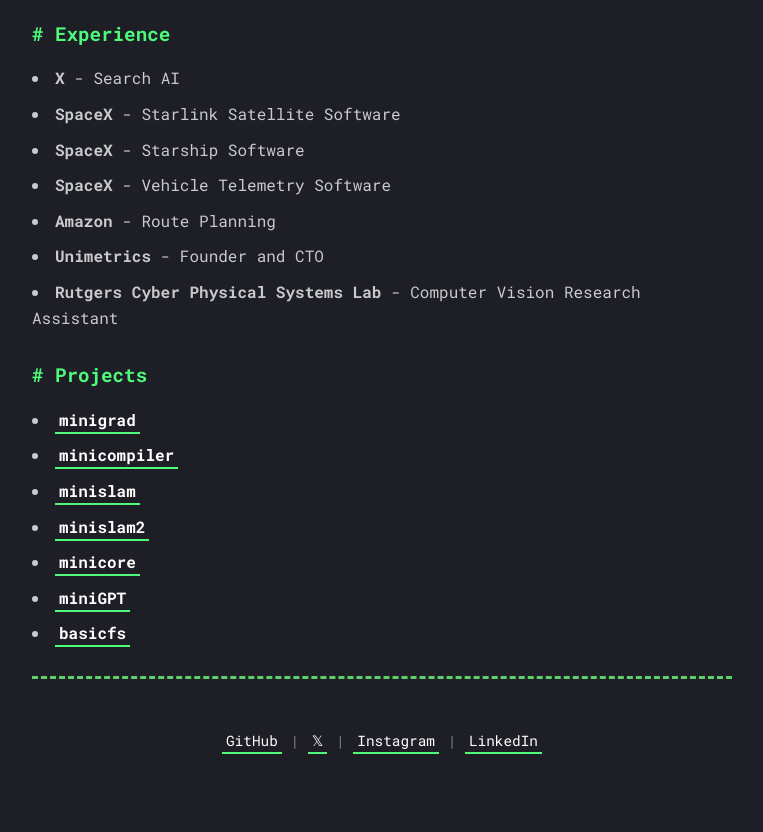
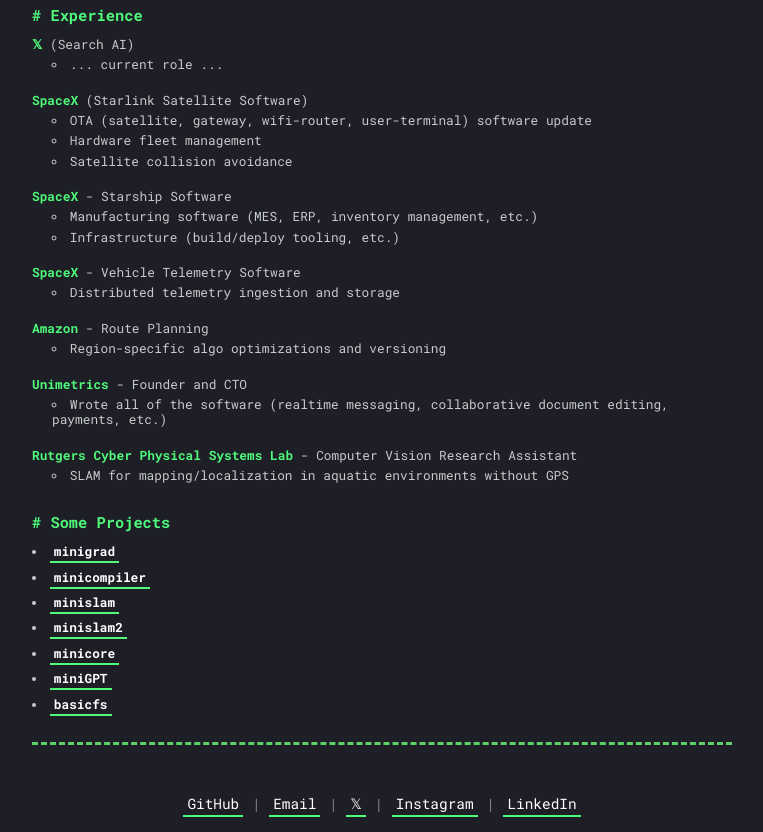
Before and after one commit to markoelez/markoelez.github.io, a plain HTML site: page index.html in a window 1280 px wide. Shown: the part 104-936 px from the top of the page, without its empty margins (258-1021 px from the left). Before the commit the page ends 876 px from the top, so only its background shows below. Drawn offline with Linux system fonts and the light colour scheme.

Commit message:
update site

```diff
--- a/index.html
+++ b/index.html
@@ -12,7 +12,7 @@
             font-family: 'Roboto Mono', sans-serif;
             background-color: #1d1e26;
             color: #c9cacc;
-            line-height: 1.6;
+            line-height: 1.2;
             padding: 20px;
             margin: 0;
             display: flex;
@@ -44,15 +44,38 @@
             margin-top: 30px;
             margin-bottom: 30px;
             text-align: left;
+            font-size: 0.8em;
         }
-        .post {
+        .projects {
             margin-top: 30px;
             margin-bottom: 30px;
             text-align: left;
+            font-size: 0.8em;
         }
-        .post-title {
+        .section-title {
             color: #4FFA7B;
             font-size: 1.2em;
+            margin-bottom: 5px;
+        }
+        .projects-list {
+            font-size: 1.0em;
+        }
+        .experience-list {
+            font-size: 1.0em;
+            padding-left: 0;
+        }
+        .experience-list > li {
+            margin-bottom: 20px;
+            list-style-type: none;
+        }
+        .experience-list > li > strong {
+            color: #4FFA7B;
+        }
+        .experience-sublist {
+            margin-top: 5px;
+            padding-left: 20px;
+        }
+        .experience-sublist li {
             margin-bottom: 5px;
         }
         .footer {
@@ -78,20 +101,58 @@
     <div class="container">
         <h1>Marko Elez</h1>
         <div class="experience">
-            <strong><div class="post-title"># Experience </div></strong>
-            <ul>
-                <li><strong>X</strong> - Search AI </li>
-                <li><strong>SpaceX</strong> - Starlink Satellite Software </li>
-                <li><strong>SpaceX</strong> - Starship Software </li>
-                <li><strong>SpaceX</strong> - Vehicle Telemetry Software </li>
-                <li><strong>Amazon</strong> - Route Planning</li>
-                <li><strong>Unimetrics</strong> - Founder and CTO</li>
-                <li><strong>Rutgers Cyber Physical Systems Lab</strong> - Computer Vision Research Assistant</li>
+            <strong><div class="section-title"># Experience </div></strong>
+            <ul class="experience-list">
+                <li>
+                    <strong>𝕏</strong> (Search AI)
+                    <ul class="experience-sublist">
+                        <li>... current role ...</li>
+                    </ul>
+                </li>
+                <li>
+                    <strong>SpaceX</strong> (Starlink Satellite Software)
+                    <ul class="experience-sublist">
+                        <li>OTA (satellite, gateway, wifi-router, user-terminal) software update</li>
+                        <li>Hardware fleet management</li>
+                        <li>Satellite collision avoidance</li>
+                    </ul>
+                </li>
+                <li>
+                    <strong>SpaceX</strong> - Starship Software
+                    <ul class="experience-sublist">
+                        <li>Manufacturing software (MES, ERP, inventory management, etc.)</li>
+                        <li>Infrastructure (build/deploy tooling, etc.)</li>
+                    </ul>
+                </li>
+                <li>
+                    <strong>SpaceX</strong> - Vehicle Telemetry Software
+                    <ul class="experience-sublist">
+                        <li>Distributed telemetry ingestion and storage</li>
+                    </ul>
+                </li>
+                <li>
+                    <strong>Amazon</strong> - Route Planning
+                    <ul class="experience-sublist">
+                        <li>Region-specific algo optimizations and versioning</li>
+                    </ul>
+                </li>
+                <li>
+                    <strong>Unimetrics</strong> - Founder and CTO
+                    <ul class="experience-sublist">
+                        <li>Wrote all of the software (realtime messaging, collaborative document editing, payments, etc.)</li>
+                    </ul>
+                </li>
+                <li>
+                    <strong>Rutgers Cyber Physical Systems Lab</strong> - Computer Vision Research Assistant
+                    <ul class="experience-sublist">
+                        <li>SLAM for mapping/localization in aquatic environments without GPS</li>
+                    </ul>
+                </li>
             </ul>
         </div>
-        <div class="post">
-            <strong><div class="post-title"># Projects </div></strong>
-            <ul>
+        <div class="projects">
+            <strong><div class="section-title"># Some Projects </div></strong>
+            <ul class="projects-list">
                 <li><strong><a href="https://github.com/markoelez/minigrad">minigrad</a></strong></li>
                 <li><strong><a href="https://github.com/markoelez/minicompiler">minicompiler</a></strong></li>
                 <li><strong><a href="https://github.com/markoelez/minislam">minislam</a></strong></li>
@@ -103,7 +164,7 @@
         </div>
         <div class="divider"></div>
         <div class="footer">
-            <a href="https://github.com/markoelez">GitHub️</a> | <a href="https://x.com/marko_elez">𝕏</a> | <a href="https://www.instagram.com/markoelez7">Instagram</a> | <a href="https://www.linkedin.com/in/markoelez/">LinkedIn</a>
+            <a href="https://github.com/markoelez">GitHub️</a> | <a href="mailto:markoelez7@gmail.com">Email</a> | <a href="https://x.com/marko_elez">𝕏</a> | <a href="https://www.instagram.com/markoelez7">Instagram</a> | <a href="https://www.linkedin.com/in/markoelez/">LinkedIn</a>
         </div>
     </div>
 </body>
```
